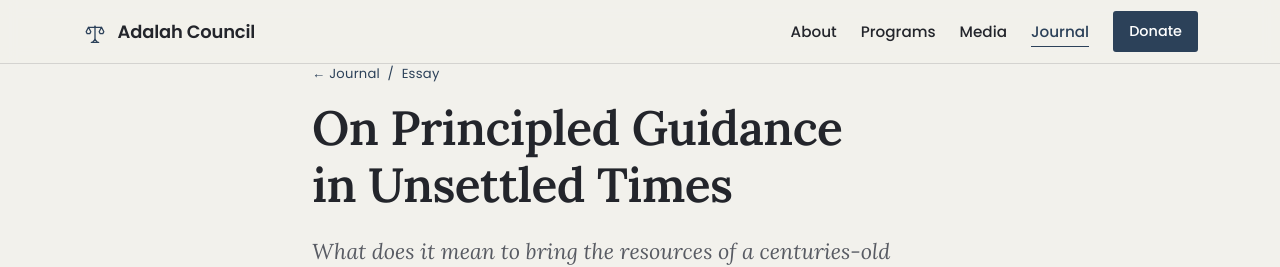
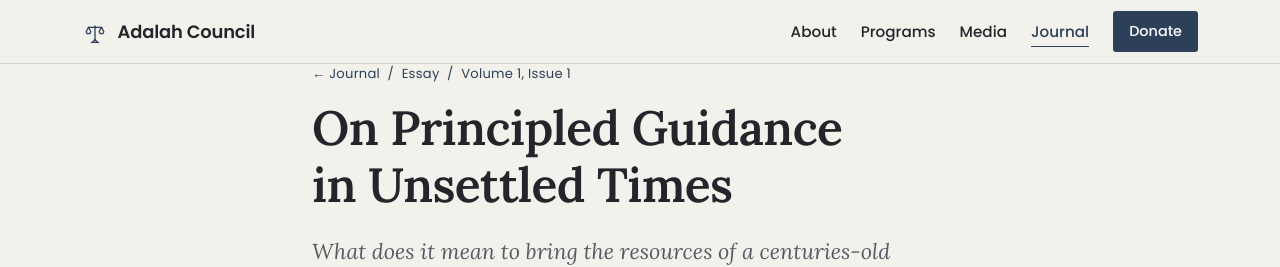
Before and after one commit to AdalahCouncil-source/adalahcouncil.org, a Jekyll site: the page built from _articles/on-principled-guidance-in-unsettled-times.md, in a window 1280 px wide and 900 px high. Shown: the top 267 px of the window. Built offline with Jekyll 4.4.1, drawn with Linux system fonts in a browser that asks for light colours.

Commit message:
Add files via upload

```diff
--- a/_articles/on-principled-guidance-in-unsettled-times.md
+++ b/_articles/on-principled-guidance-in-unsettled-times.md
@@ -5,6 +5,8 @@ date: 2025-10-01
 type: Essay
 author: Adalah Council
 published: true
+issue: "Volume 1, Issue 1"
+lead: true
 layout: article
 ---
 
```
